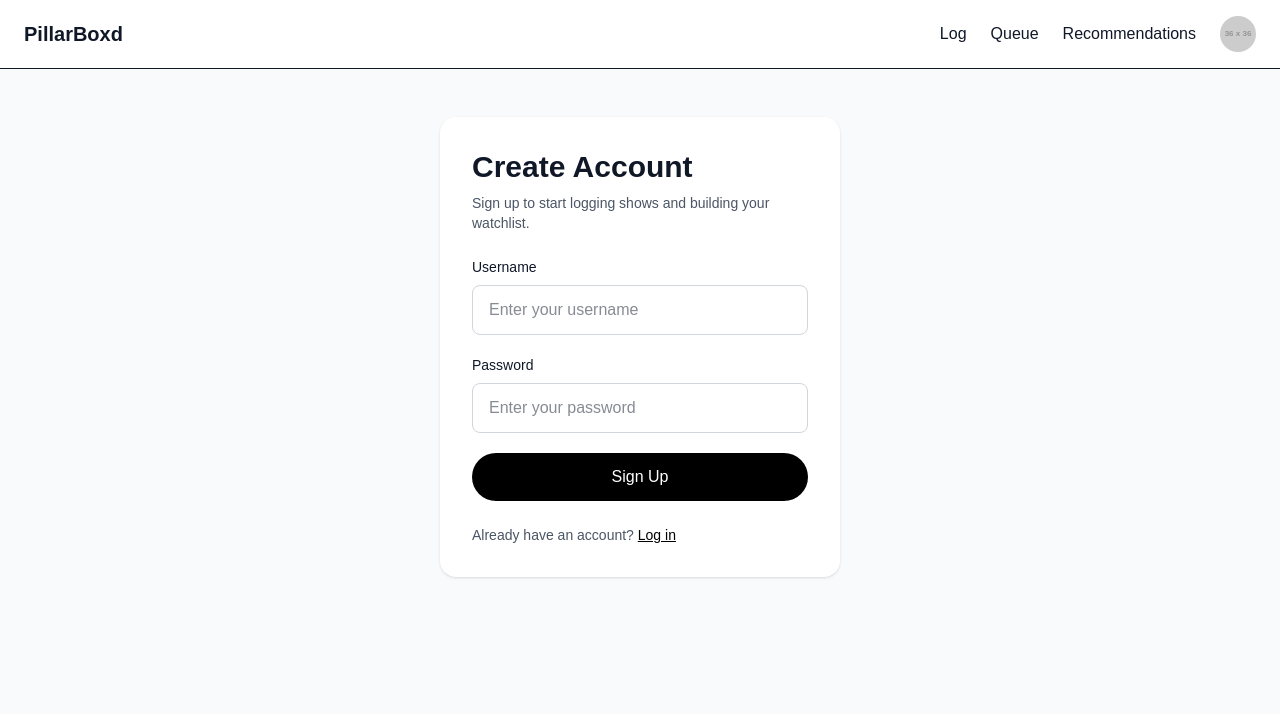
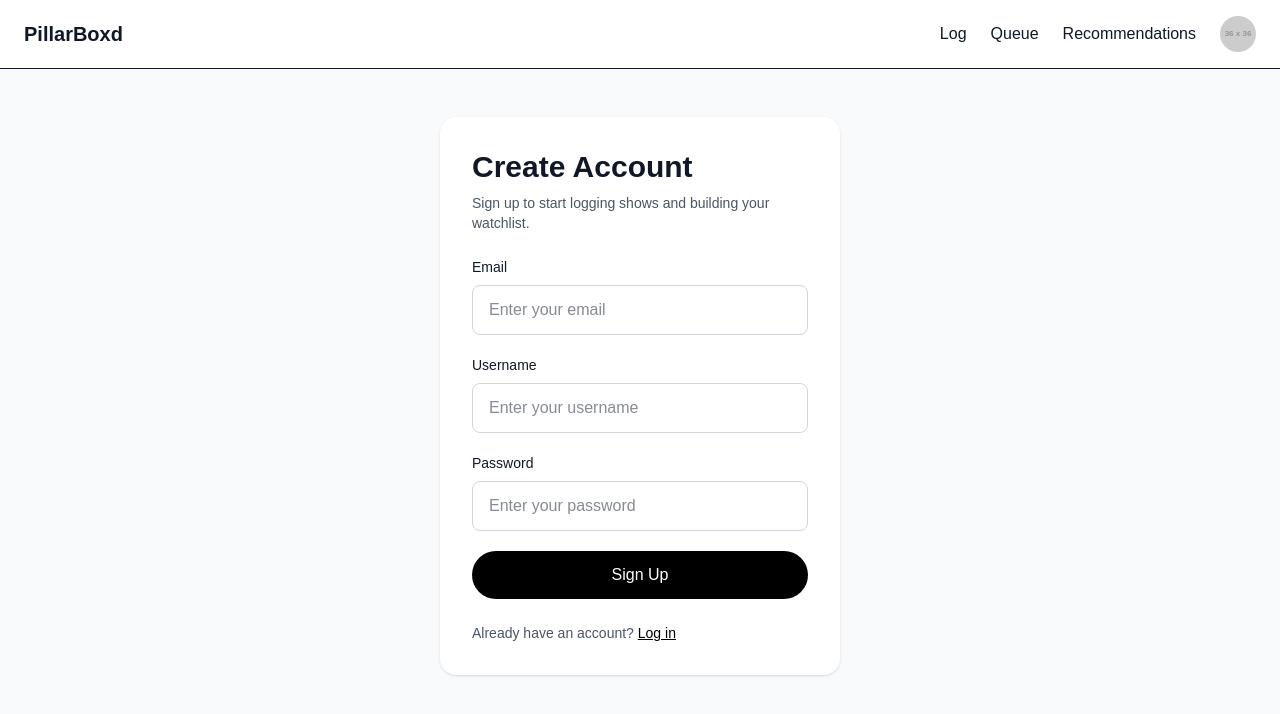
Before and after one commit to maxmalkin/3308, a Next.js app in the folder ProjectSourceCode/client/: page /register in a window 1280 px wide. Shown: the top 714 px of the page. Built offline with nearby package versions, Linux system fonts and the light colour scheme.

Commit message:
conjunction junction type of day

```diff
--- a/ProjectSourceCode/client/app/register/page.tsx
+++ b/ProjectSourceCode/client/app/register/page.tsx
@@ -1,7 +1,54 @@
+"use client";
+
 import Link from "next/link";
+import { useRouter } from "next/navigation";
+import { useState } from "react";
 import Navbar from "../../components/Navbar";
+import { setSession } from "../../utils/api";
 
 export default function RegisterPage() {
+  const router = useRouter();
+  const [email, setEmail] = useState("");
+  const [username, setUsername] = useState("");
+  const [password, setPassword] = useState("");
+  const [error, setError] = useState<string | null>(null);
+  const [loading, setLoading] = useState(false);
+
+  async function handleSubmit(e: React.FormEvent<HTMLFormElement>) {
+    e.preventDefault();
+    setError(null);
+    setLoading(true);
+    try {
+      const res = await fetch("/api/auth/register", {
+        method: "POST",
+        headers: { "Content-Type": "application/json" },
+        body: JSON.stringify({
+          email,
+          password,
+          username,
+          owned_services: [],
+        }),
+      });
+      const data = await res.json();
+      if (!res.ok) {
+        const message =
+          typeof data?.error === "string"
+            ? data.error
+            : "Failed to create account";
+        setError(message);
+        setLoading(false);
+        return;
+      }
+      if (data?.session) {
+        setSession(data.session);
+      }
+      router.push("/");
+    } catch {
+      setError("Network error. Please try again.");
+      setLoading(false);
+    }
+  }
+
   return (
     <main className="min-h-screen bg-gray-50 text-gray-900">
       <Navbar />
@@ -13,7 +60,23 @@ export default function RegisterPage() {
             Sign up to start logging shows and building your watchlist.
           </p>
 
-          <form className="space-y-5">
+          <form className="space-y-5" onSubmit={handleSubmit}>
+            <div>
+              <label htmlFor="email" className="mb-2 block text-sm font-medium">
+                Email
+              </label>
+              <input
+                id="email"
+                type="email"
+                autoComplete="email"
+                required
+                value={email}
+                onChange={(e) => setEmail(e.target.value)}
+                placeholder="Enter your email"
+                className="w-full rounded-lg border border-gray-300 px-4 py-3 outline-none focus:border-black"
+              />
+            </div>
+
             <div>
               <label
                 htmlFor="username"
@@ -24,6 +87,12 @@ export default function RegisterPage() {
               <input
                 id="username"
                 type="text"
+                autoComplete="username"
+                required
+                minLength={1}
+                maxLength={32}
+                value={username}
+                onChange={(e) => setUsername(e.target.value)}
                 placeholder="Enter your username"
                 className="w-full rounded-lg border border-gray-300 px-4 py-3 outline-none focus:border-black"
               />
@@ -39,17 +108,29 @@ export default function RegisterPage() {
               <input
                 id="password"
                 type="password"
+                autoComplete="new-password"
+                required
+                minLength={6}
+                value={password}
+                onChange={(e) => setPassword(e.target.value)}
                 placeholder="Enter your password"
                 className="w-full rounded-lg border border-gray-300 px-4 py-3 outline-none focus:border-black"
               />
             </div>
 
-            <Link
-              href="/login"
-              className="block w-full rounded-full bg-black px-4 py-3 text-center text-white transition hover:bg-gray-800"
+            {error ? (
+              <p className="text-sm text-red-600" role="alert">
+                {error}
+              </p>
+            ) : null}
+
+            <button
+              type="submit"
+              disabled={loading}
+              className="w-full rounded-full bg-black px-4 py-3 text-white transition hover:bg-gray-800 disabled:opacity-60"
             >
-              Sign Up
-            </Link>
+              {loading ? "Creating account…" : "Sign Up"}
+            </button>
           </form>
 
           <p className="mt-6 text-sm text-gray-600">
```
